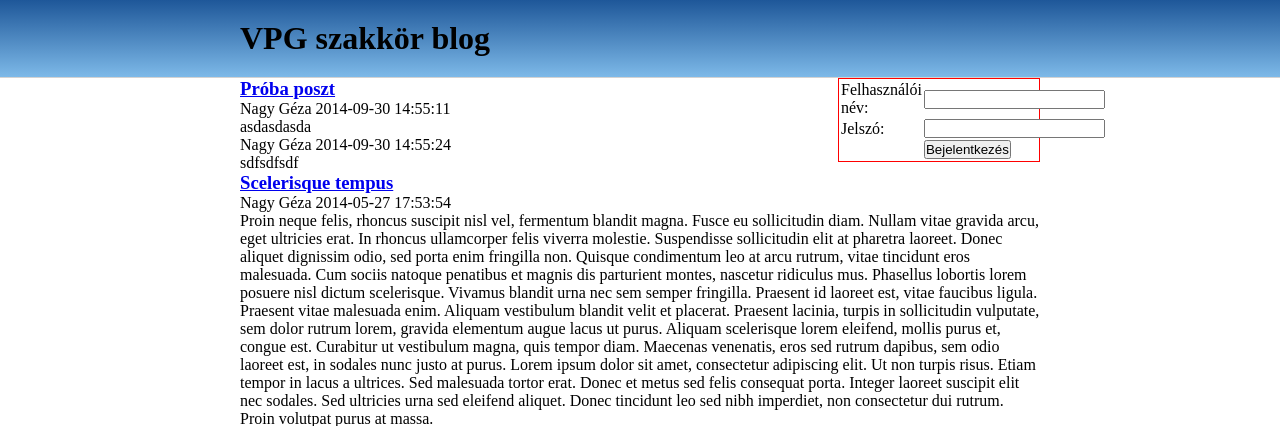
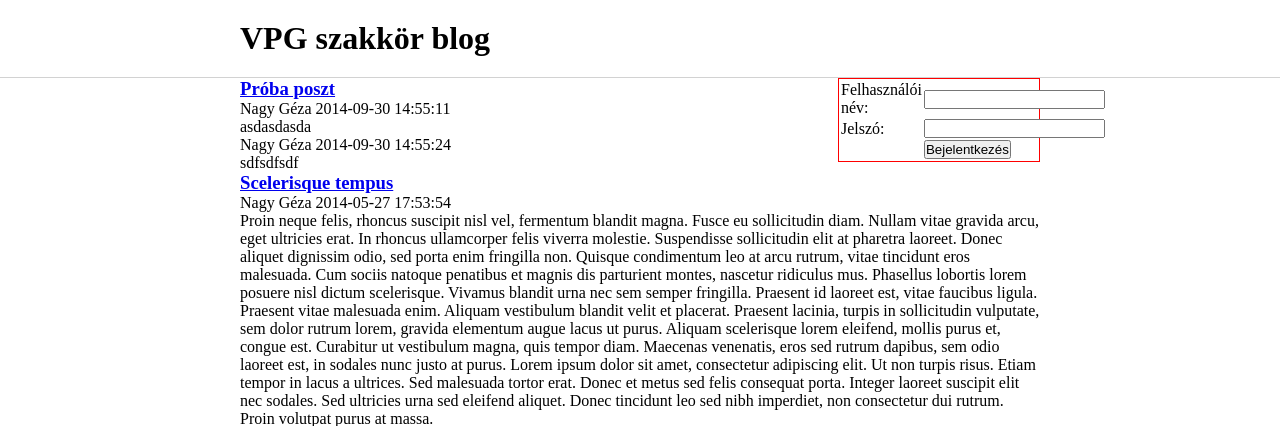
Before and after one commit to elemential/blog, a PHP site: page / in a window 1280 px wide. Shown: the top 426 px of the page. Run offline with PHP 8.4, Linux system fonts and the light colour scheme; data comes from the database, SQL or seed files in the repository.

Commit message:
I DELETE THE .....

```diff
--- a/assets/style/style.css
+++ b/assets/style/style.css
@@ -8,15 +8,7 @@ html, body {
 
 #fejlecKontener {
 	border-bottom: 1px solid #d2d2d2 ;
-	background: rgb(30,87,153); /* Old browsers */
-	background: -moz-linear-gradient(top,  rgba(30,87,153,1) 0%, rgba(125,185,232,1) 100%); /* FF3.6+ */
-	background: -webkit-gradient(linear, left top, left bottom, color-stop(0%,rgba(30,87,153,1)), color-stop(100%,rgba(125,185,232,1))); /* Chrome,Safari4+ */
-	background: -webkit-linear-gradient(top,  rgba(30,87,153,1) 0%,rgba(125,185,232,1) 100%); /* Chrome10+,Safari5.1+ */
-	background: -o-linear-gradient(top,  rgba(30,87,153,1) 0%,rgba(125,185,232,1) 100%); /* Opera 11.10+ */
-	background: -ms-linear-gradient(top,  rgba(30,87,153,1) 0%,rgba(125,185,232,1) 100%); /* IE10+ */
-	background: linear-gradient(to bottom,  rgba(30,87,153,1) 0%,rgba(125,185,232,1) 100%); /* W3C */
-	filter: progid:DXImageTransform.Microsoft.gradient( startColorstr='#1e5799', endColorstr='#7db9e8',GradientType=0 ); /* IE6-9 */
-}
+	}
 
 #fejlecKontener > header {
 	width: 800px ;
```
